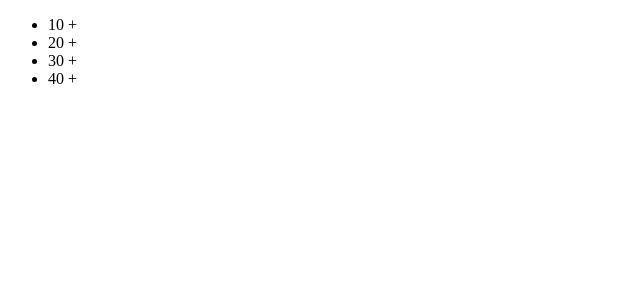
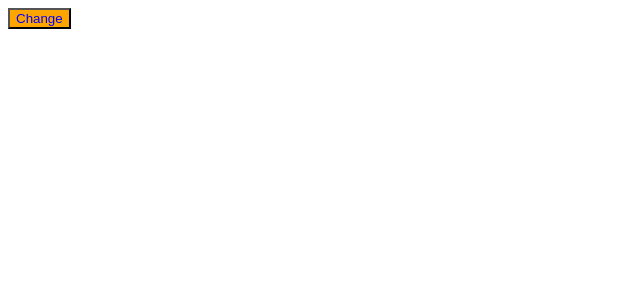
Before and after one commit to Noman608/ReactJs, a React (Create React App) app in the folder my-app/: page / in a window 1280 px wide. Shown: the top 300 px of the page, without its empty margins (0-640 px from the left). Built offline with nearby package versions, Linux system fonts and the light colour scheme.

Commit message:
inlineStyle

```diff
--- a/my-app/src/App.js
+++ b/my-app/src/App.js
@@ -1,18 +1,48 @@
-import React, { Component } from 'react'
-import User from './User';
+import React, { Component } from "react";
 
 export default class App extends Component {
+  state = {
+    change: false,
+  };
+  clickHandel = ()=>{
+    this.setState({change:true});
+  }
   render() {
-    const arr =  this.props.numbers;
-    const newArr = arr.map((num)=>{
-      return (
-        <User value={num} key={num}/>
-      );
-    });
+    const btnstyle = {
+      color: "blue",
+      backgroundColor: "orange",
+    };
+
+    if(this.state.change){
+       btnstyle.backgroundColor = "White";
+    }
     return (
-      <div>
-        <ul>{newArr}</ul>
-      </div>
-    )
+      <>
+        <button style={btnstyle} onClick={this.clickHandel} >Change</button>
+      </>
+    );
+
+
+    // const txtc = {
+    //   color: "blue",
+    // };
+    // const txts = {
+    //   fontSize: "80px",
+    // };
+    // return (
+    //   <div>
+    //     <h1 style={{...txtc,...txts,...{fontFamily:"fantasy"}}}>Hello</h1>
+    //   </div>
+    // );
+
+    // const btnstyle = {
+    //   color:"blue",
+    //   backgroundColor:"orange",
+    // }
+    // return (
+    //   <div>
+    //     <button style={btnstyle}>Button</button>
+    //   </div>
+    // )
   }
 }
--- a/my-app/src/User.js
+++ /dev/null
@@ -1,9 +0,0 @@
-import React, { Component } from 'react'
-
-export default class User extends Component {
-  render() {
-    return (
-      <li>{this.props.value} + {this.props.key}</li>
-    )
-  }
-}
--- a/my-app/src/index.js
+++ b/my-app/src/index.js
@@ -1,11 +1,11 @@
+
 import React from "react";
 import ReactDOM from "react-dom/client";
 import App from "./App";
-const root = ReactDOM.createRoot(document.getElementById("root"));
+const root = ReactDOM.createRoot(document.getElementById('root'));
 
-const arr = [10, 20, 30, 40];
 root.render(
   <>
-    <App numbers={arr}/>
+    <App/>
   </>
-);
+)
```
